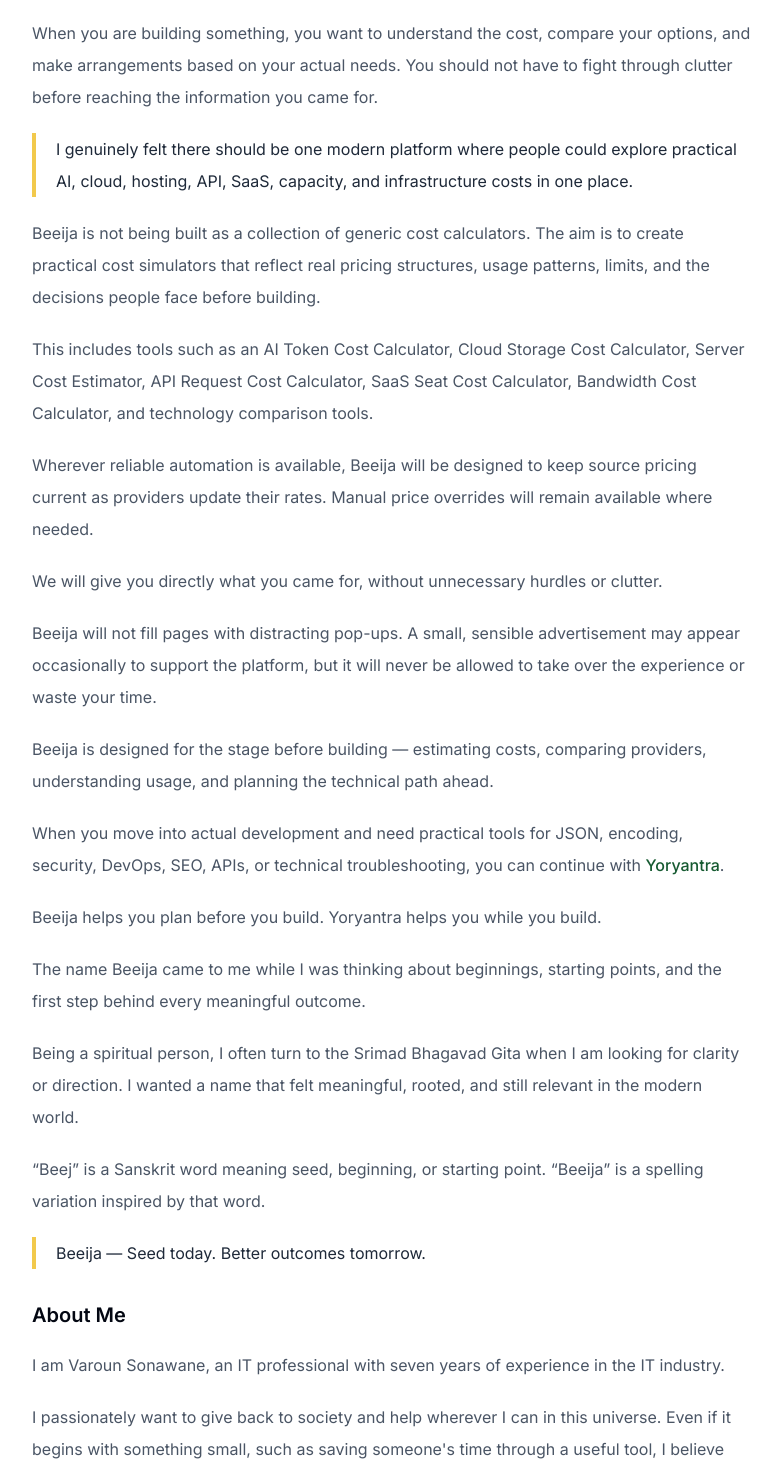
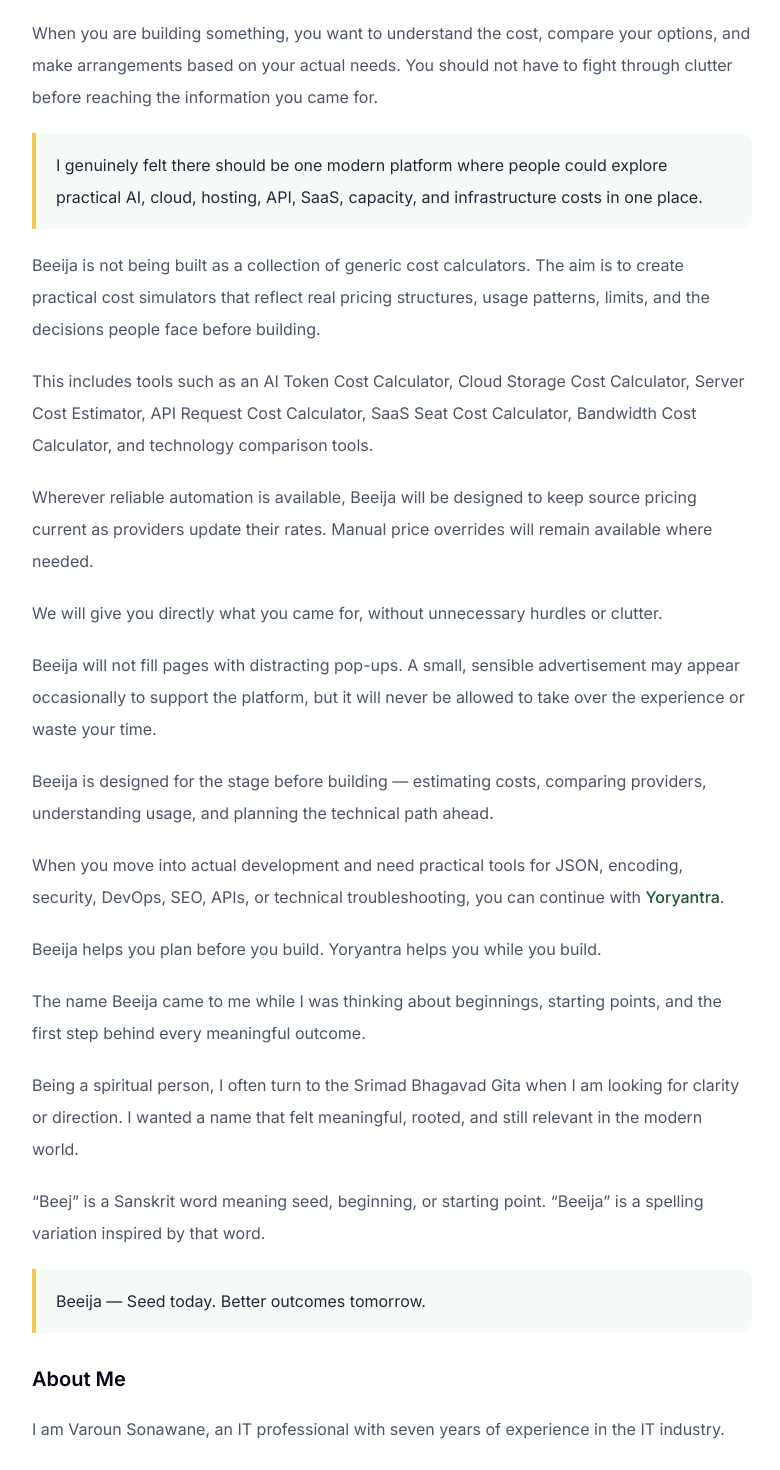
Before and after one commit to vaarunsonawwane-ops/beeija, a Next.js app: page /about in a window 1280 px wide. Shown: the part 660-2130 px from the top of the page, without its empty margins (248-1028 px from the left). Built offline with nearby package versions, Linux system fonts and the light colour scheme.

Commit message:
Update page.tsx

```diff
--- a/app/about/page.tsx
+++ b/app/about/page.tsx
@@ -55,7 +55,7 @@
             the information you came for.
           </p>
 
-          <div className="border-l-4 border-[#F2C94C] pl-5">
+          <div className="rounded-r-xl border-l-4 border-[#F2C94C] bg-[#F5FAF7] px-5 py-4">
             <p className="text-gray-800">
               I genuinely felt there should be one modern platform where people
               could explore practical AI, cloud, hosting, API, SaaS, capacity,
@@ -138,7 +138,7 @@
             point. “Beeija” is a spelling variation inspired by that word.
           </p>
 
-          <div className="border-l-4 border-[#F2C94C] pl-5">
+          <div className="rounded-r-xl border-l-4 border-[#F2C94C] bg-[#F5FAF7] px-5 py-4">
             <p className="text-gray-800">
               Beeija — Seed today. Better outcomes tomorrow.
             </p>
```
